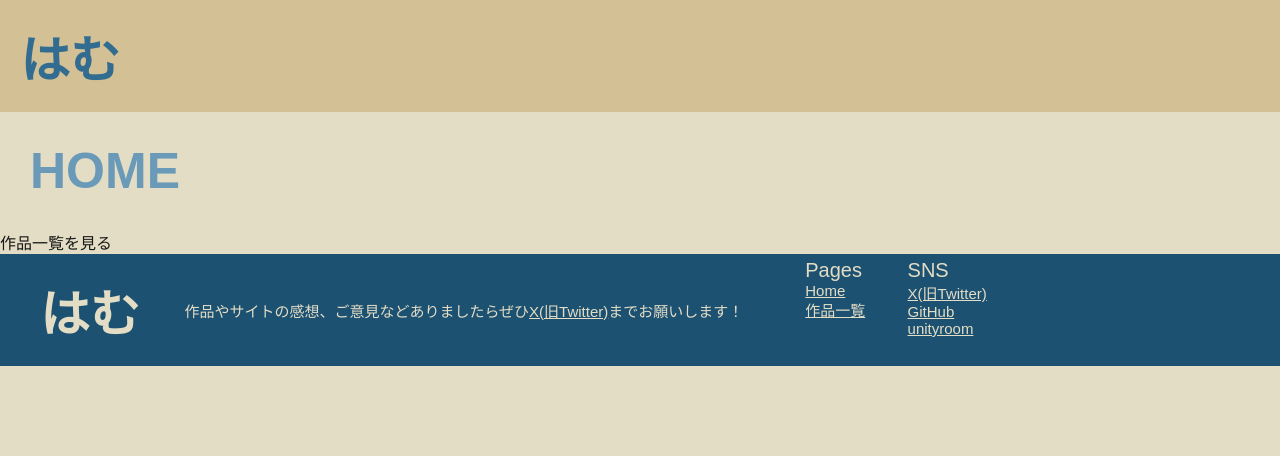
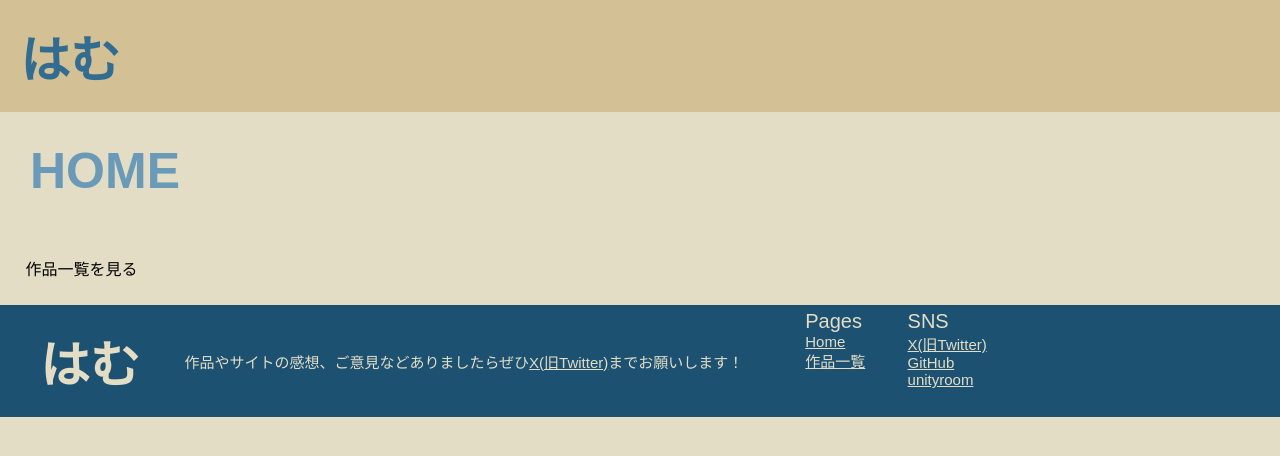
Before and after one commit to 51hamu51/HamuOfficialSite, a Next.js app: page / in a window 1280 px wide. Shown: the top 456 px of the page. Built offline with nearby package versions, Linux system fonts and the light colour scheme.

Commit message:
update: dark

```diff
--- a/src/app/home.module.css
+++ b/src/app/home.module.css
@@ -0,0 +1,3 @@
+.links {
+  padding: 2%;
+}
--- a/src/app/layout.tsx
+++ b/src/app/layout.tsx
@@ -16,8 +16,8 @@ const geistMono = localFont({
 });
 
 export const metadata: Metadata = {
-  title: "はむ official site",
-  description: "はむのオフィシャルサイトです",
+  title: "はむ portfolio site",
+  description: "はむのポートフォリオサイトです",
 };
 
 export default function RootLayout({
--- a/src/app/page.tsx
+++ b/src/app/page.tsx
@@ -1,11 +1,13 @@
 import Link from "next/link";
-//import styles from "./home.module.css";
+import styles from "./home.module.css";
 export default function Home() {
   return (
     <>
       <h1 className="title">HOME</h1>
-      <div>
-        <Link href="/products">作品一覧を見る</Link>
+      <div className={styles.links}>
+        <Link href="/products">
+          <p>作品一覧を見る</p>
+        </Link>
       </div>
     </>
   );
```
Also changed, not shown: src/app/products/page.tsx (+3 -5 lines), 1 other file (tests, documents, lock files or other folders).
